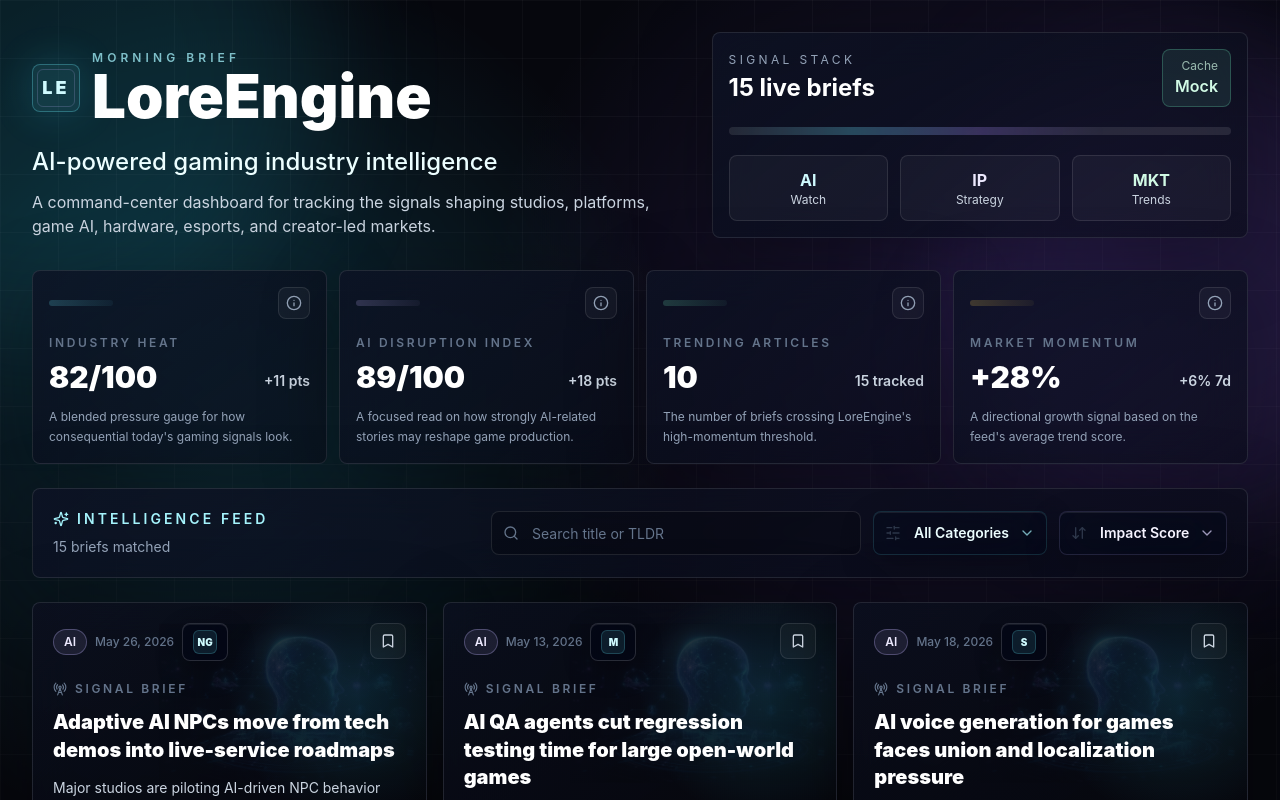
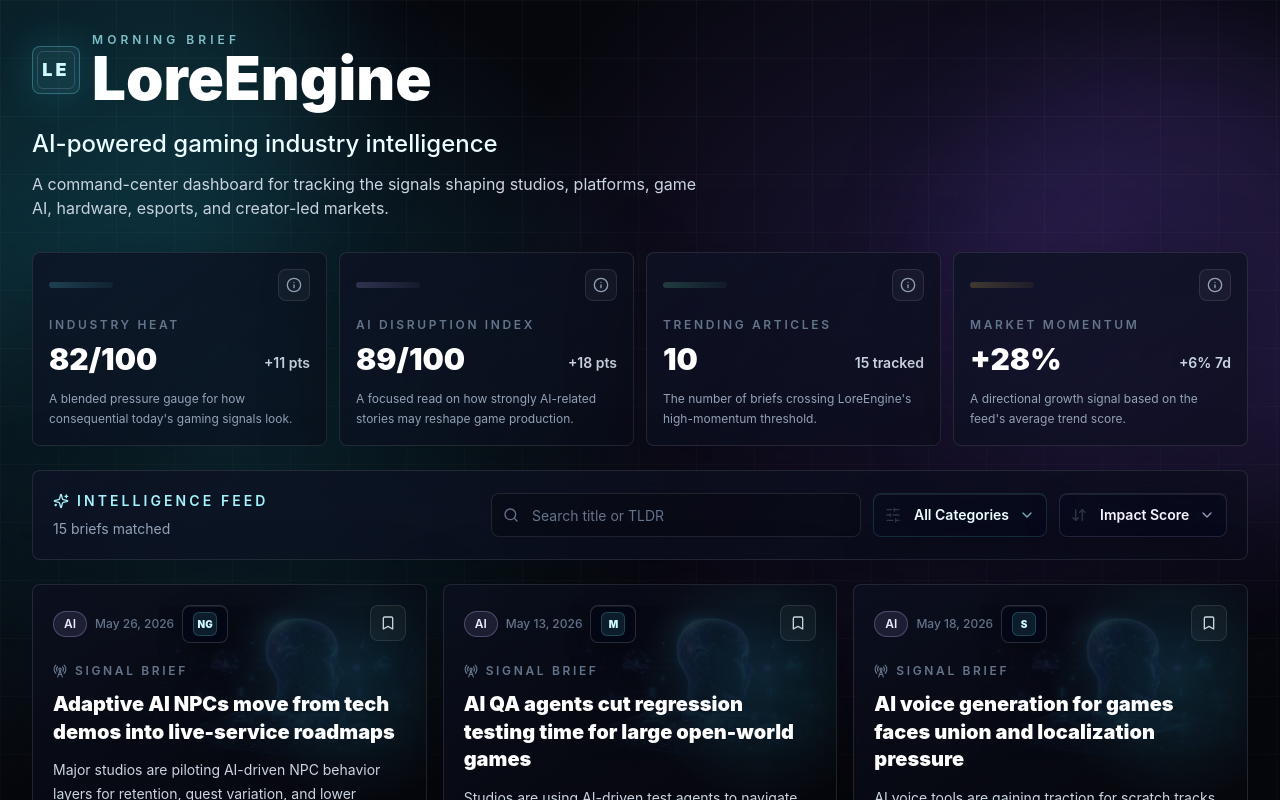
Before and after one commit to ethankim417/LoreEngine, a Next.js app: page / in a window 1280 px wide. Shown: the top 800 px of the page. Built offline with nearby package versions, Linux system fonts and the light colour scheme.

Commit message:
Remove decorative signal stack panel

```diff
--- a/app/page.tsx
+++ b/app/page.tsx
@@ -27,7 +27,7 @@ function AmbientBackground() {
 
 function Hero() {
   return (
-    <section className="grid gap-6 lg:grid-cols-[1.1fr_0.9fr] lg:items-end">
+    <section className="flex flex-col gap-5">
       <div className="flex flex-col gap-5">
         <div className="flex items-center gap-3">
           <div className="relative flex h-12 w-12 items-center justify-center rounded-lg border border-cyan-300/30 bg-cyan-300/10 shadow-glow">
@@ -56,36 +56,6 @@ function Hero() {
           </p>
         </div>
       </div>
-
-      <div className="glass-panel overflow-hidden rounded-lg p-4">
-        <div className="flex items-center justify-between gap-4">
-          <div>
-            <p className="text-xs uppercase tracking-[0.28em] text-slate-400">Signal Stack</p>
-            <p className="mt-1 font-display text-2xl font-bold text-white">15 live briefs</p>
-          </div>
-          <div className="rounded-lg border border-emerald-300/25 bg-emerald-300/10 px-3 py-2 text-right">
-            <p className="text-xs text-emerald-100/70">Cache</p>
-            <p className="font-semibold text-emerald-100">Mock</p>
-          </div>
-        </div>
-        <div className="mt-5 h-2 overflow-hidden rounded-full bg-white/10">
-          <div className="scanline h-full w-3/4 animate-pulseline rounded-full" />
-        </div>
-        <div className="mt-5 grid grid-cols-3 gap-3 text-center text-xs text-slate-300">
-          <div className="rounded-lg border border-white/10 bg-white/[0.04] px-2 py-3">
-            <span className="block text-base font-bold text-cyan-100">AI</span>
-            Watch
-          </div>
-          <div className="rounded-lg border border-white/10 bg-white/[0.04] px-2 py-3">
-            <span className="block text-base font-bold text-violet-100">IP</span>
-            Strategy
-          </div>
-          <div className="rounded-lg border border-white/10 bg-white/[0.04] px-2 py-3">
-            <span className="block text-base font-bold text-emerald-100">MKT</span>
-            Trends
-          </div>
-        </div>
-      </div>
     </section>
   );
 }
```
